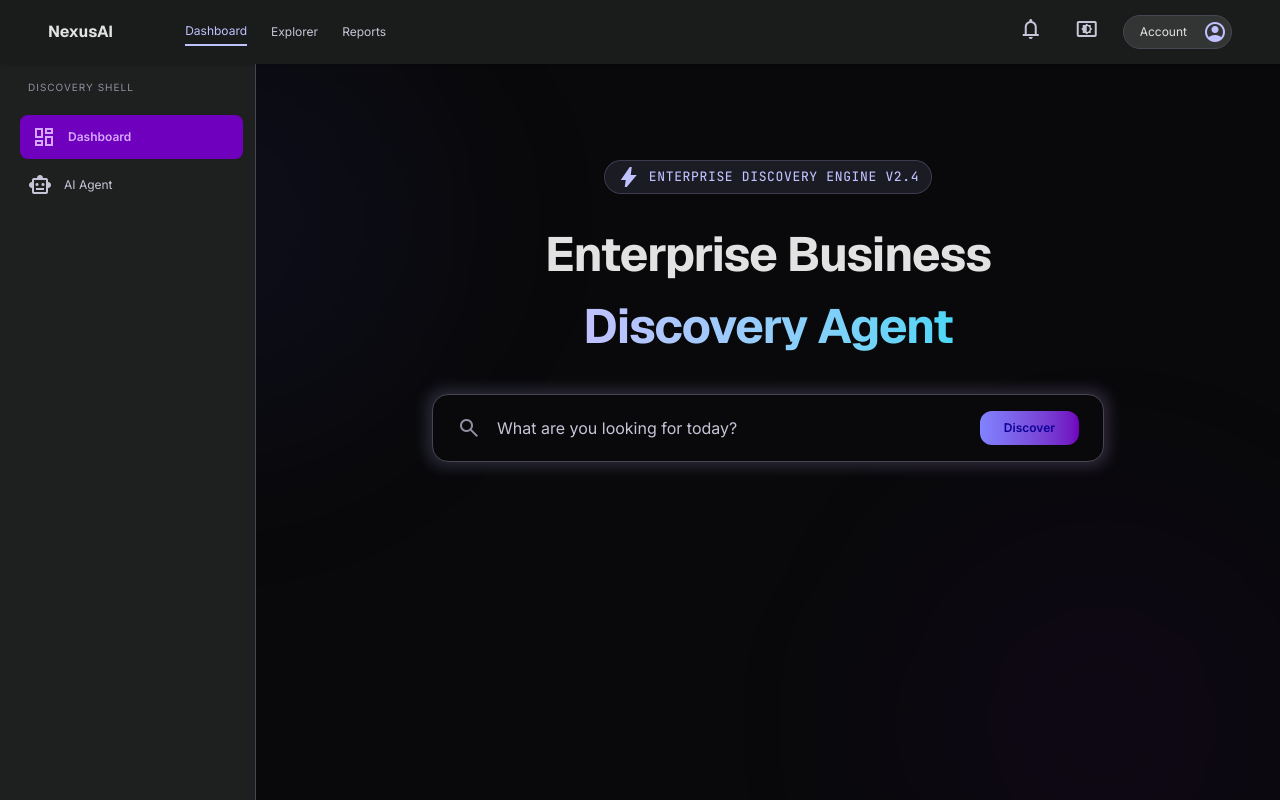
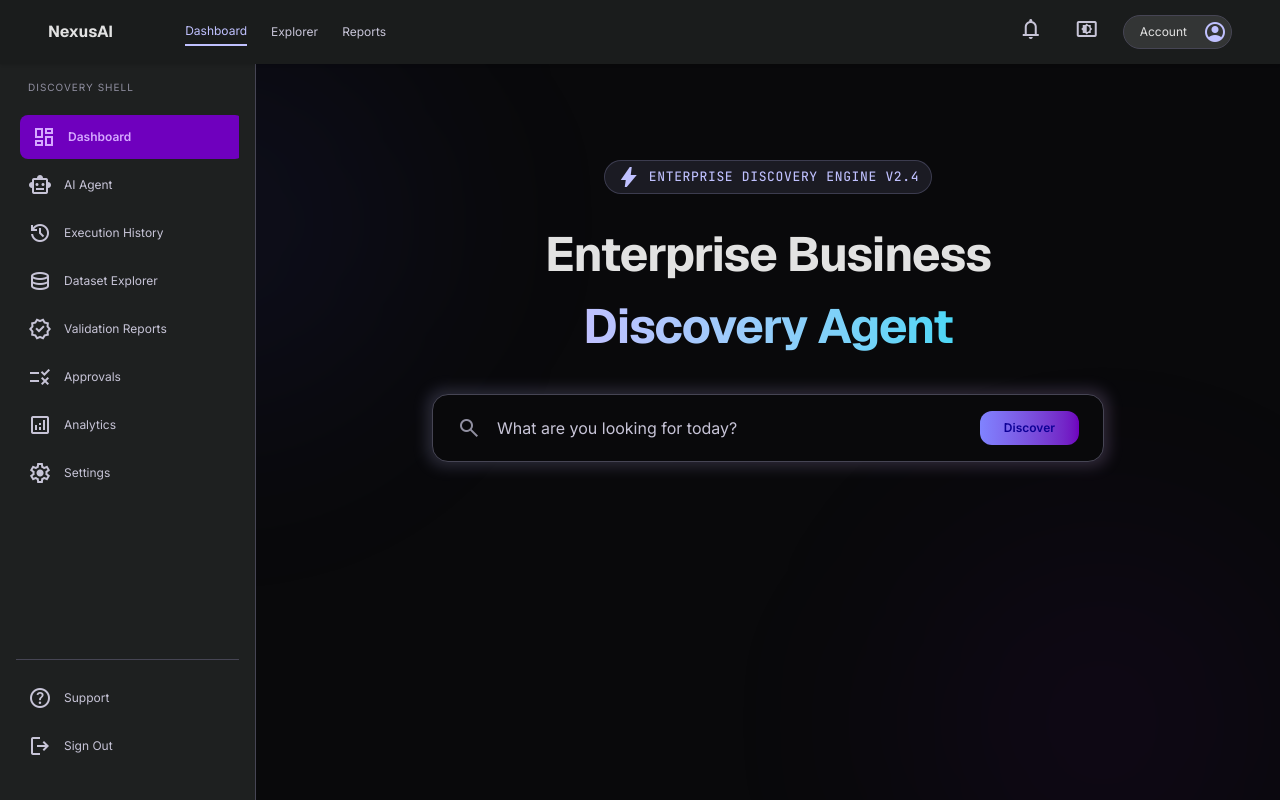
Before and after one commit to Krishdshah/NexusAI, a Next.js app in the folder frontend/: page / in a window 1280 px wide. Built offline with nearby package versions, Linux system fonts and the light colour scheme.

Commit message:
feat(ui): add navigation links and active states to sidebar

```diff
--- a/frontend/src/components/layout/SideNavBar.tsx
+++ b/frontend/src/components/layout/SideNavBar.tsx
@@ -1,20 +1,58 @@
+"use client";
+
+import Link from "next/link";
+import { usePathname } from "next/navigation";
+
 export default function SideNavBar() {
+  const pathname = usePathname();
+
+  const links = [
+    { name: "Dashboard", href: "/", icon: "dashboard" },
+    { name: "AI Agent", href: "/agent", icon: "smart_toy" },
+    { name: "Execution History", href: "/history", icon: "history" },
+    { name: "Dataset Explorer", href: "/explorer", icon: "database" },
+    { name: "Validation Reports", href: "#", icon: "verified" },
+    { name: "Approvals", href: "#", icon: "rule" },
+    { name: "Analytics", href: "#", icon: "analytics" },
+    { name: "Settings", href: "#", icon: "settings" },
+  ];
+
   return (
     <aside className="fixed left-0 top-0 h-full w-64 z-40 flex-col pt-20 pb-8 px-4 bg-surface-container border-r border-outline-variant hidden md:flex">
       <div className="flex-1 flex flex-col gap-1">
         <div className="px-3 mb-4">
           <p className="font-label-caps text-[10px] text-outline uppercase tracking-widest">Discovery Shell</p>
         </div>
-        <nav className="flex flex-col gap-1">
-          <a className="flex items-center gap-3 px-3 py-2.5 bg-secondary-container text-on-secondary-container rounded-lg font-bold translate-x-1 transition-transform" href="#">
-            <span className="material-symbols-outlined">dashboard</span>
-            <span className="font-label-caps text-[12px]">Dashboard</span>
-          </a>
-          <a className="flex items-center gap-3 px-3 py-2.5 text-on-surface-variant hover:bg-surface-variant rounded-lg transition-all" href="#">
-            <span className="material-symbols-outlined">smart_toy</span>
-            <span className="font-label-caps text-[12px]">AI Agent</span>
-          </a>
+        <nav className="flex flex-col gap-1 overflow-y-auto">
+          {links.map((link) => {
+            const isActive = pathname === link.href;
+            return (
+              <Link
+                key={link.name}
+                href={link.href}
+                className={`flex items-center gap-3 px-3 py-2.5 rounded-lg transition-all ${
+                  isActive
+                    ? "bg-secondary-container text-on-secondary-container font-bold translate-x-1"
+                    : "text-on-surface-variant hover:bg-surface-variant"
+                }`}
+              >
+                <span className="material-symbols-outlined">{link.icon}</span>
+                <span className="font-label-caps text-[12px]">{link.name}</span>
+              </Link>
+            );
+          })}
         </nav>
+      </div>
+
+      <div className="mt-auto border-t border-outline-variant pt-4 flex flex-col gap-1">
+        <Link href="#" className="flex items-center gap-3 px-3 py-2.5 text-on-surface-variant hover:bg-surface-variant rounded-lg transition-all">
+          <span className="material-symbols-outlined">help</span>
+          <span className="font-label-caps text-[12px]">Support</span>
+        </Link>
+        <Link href="#" className="flex items-center gap-3 px-3 py-2.5 text-on-surface-variant hover:bg-surface-variant rounded-lg transition-all">
+          <span className="material-symbols-outlined">logout</span>
+          <span className="font-label-caps text-[12px]">Sign Out</span>
+        </Link>
       </div>
     </aside>
   );
```
